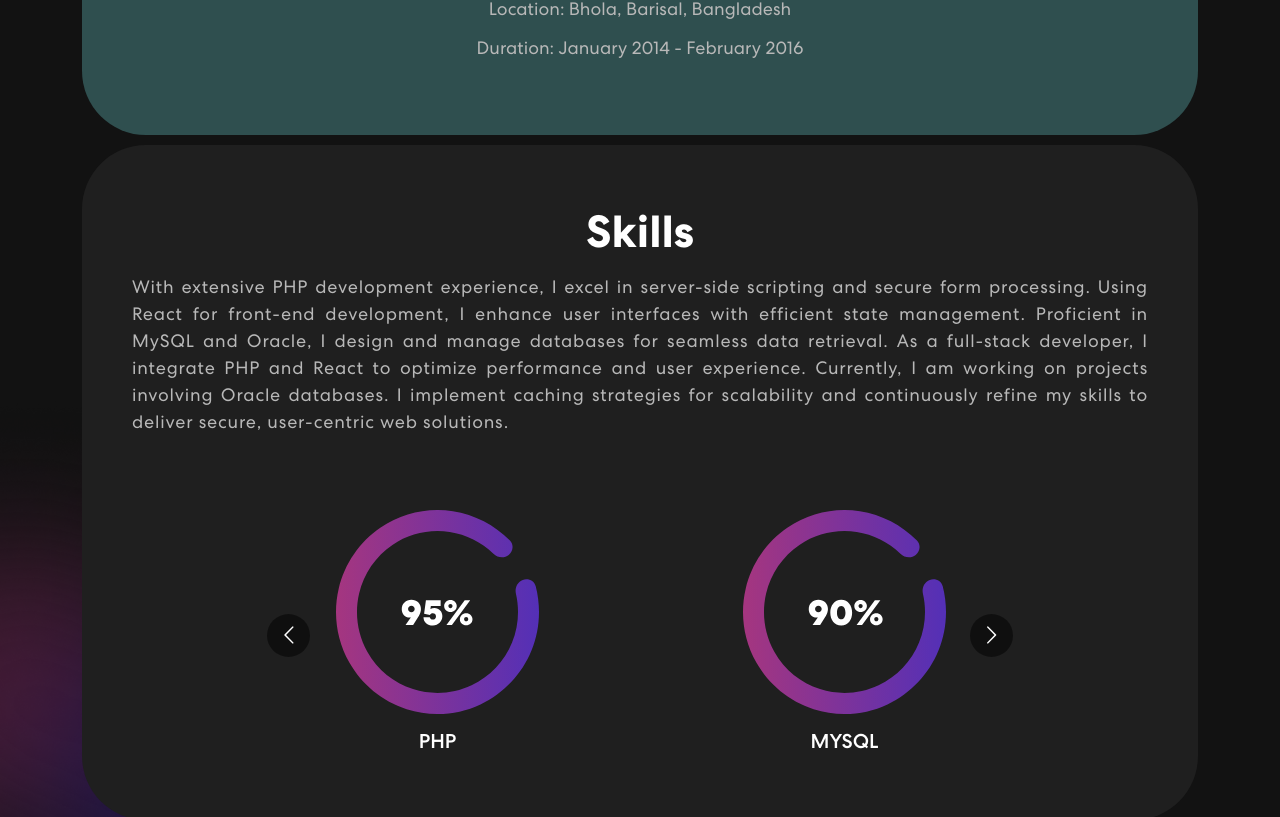
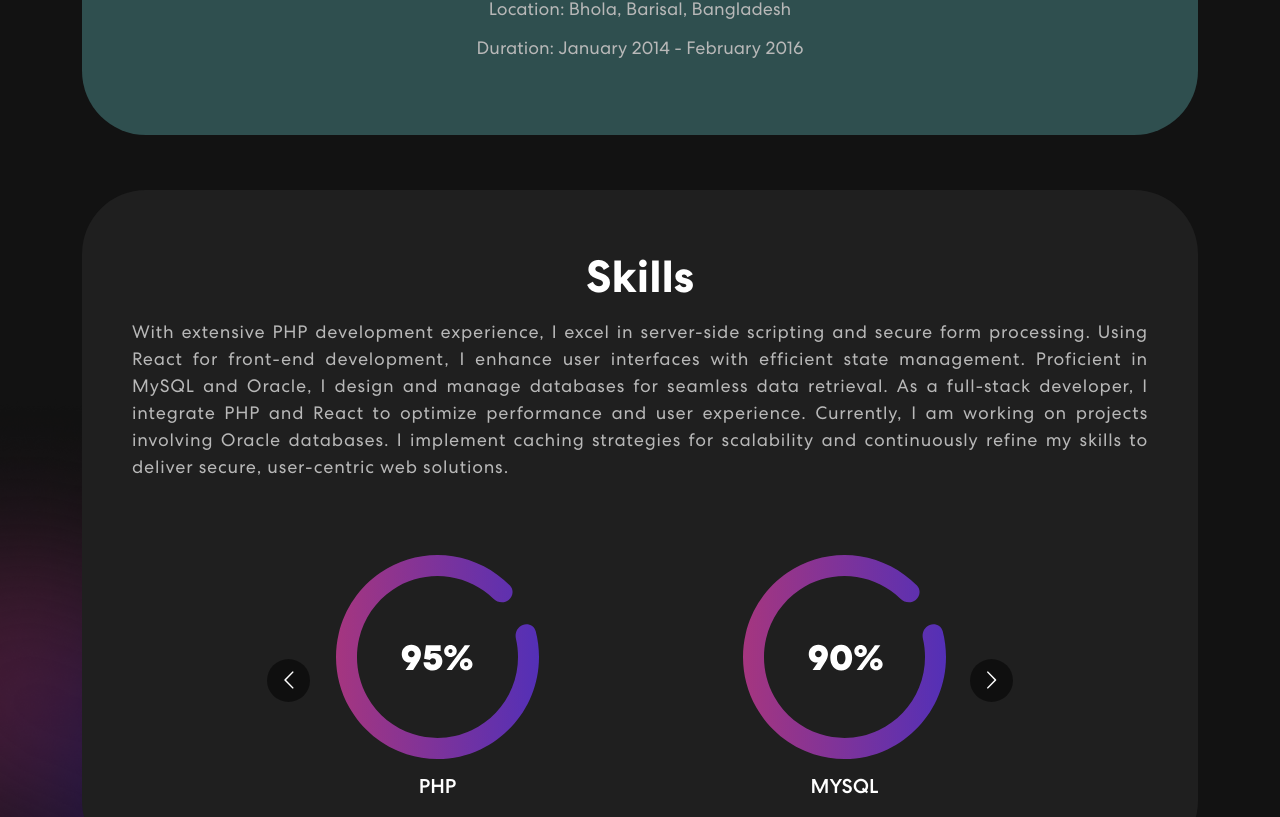
Before and after one commit to jabedhossainxyz/portfolio, a React (Create React App) app: page / in a window 1280 px wide. Shown: the part 1310-2127 px from the top of the page. Built offline with nearby package versions, Linux system fonts and the light colour scheme.

Commit message:
"Update margin values in App.css"

```diff
--- a/src/App.css
+++ b/src/App.css
@@ -360,7 +360,7 @@ nav.navbar .navbar-toggler[aria-expanded="true"] .navbar-toggler-icon {
   border-radius: 64px;
   text-align: center;
   padding: 60px 50px;
-  margin-top: -60px;
+  margin-top: 5px;
 }
 
 .skill h2 {
@@ -407,7 +407,6 @@ nav.navbar .navbar-toggler[aria-expanded="true"] .navbar-toggler-icon {
   text-align: center;
   padding: 60px 50px;
   margin-top: -60px;
-  margin-bottom: 20px;
   -webkit-border-radius: 64px;
   -moz-border-radius: 64px;
   -ms-border-radius: 64px;
@@ -440,7 +439,7 @@ h3 {
   background: linear-gradient(90.21deg, hsla(323, 32%, 39%, 0.568) -5.91%, #492fbddc 111.58%);
   border-radius: 64px;
   padding: 60px 50px;
-  margin-top: 60px;
+  margin-top: 5px;
 }
 
 .experience-bx p,
@@ -470,6 +469,7 @@ h3 {
   position: relative;
   background-color: #1a1e2a;
   margin-bottom: 20px;
+  margin-top: 5px;
   border-radius: 75px;
   -webkit-border-radius: 75px;
   -moz-border-radius: 75px;
```
